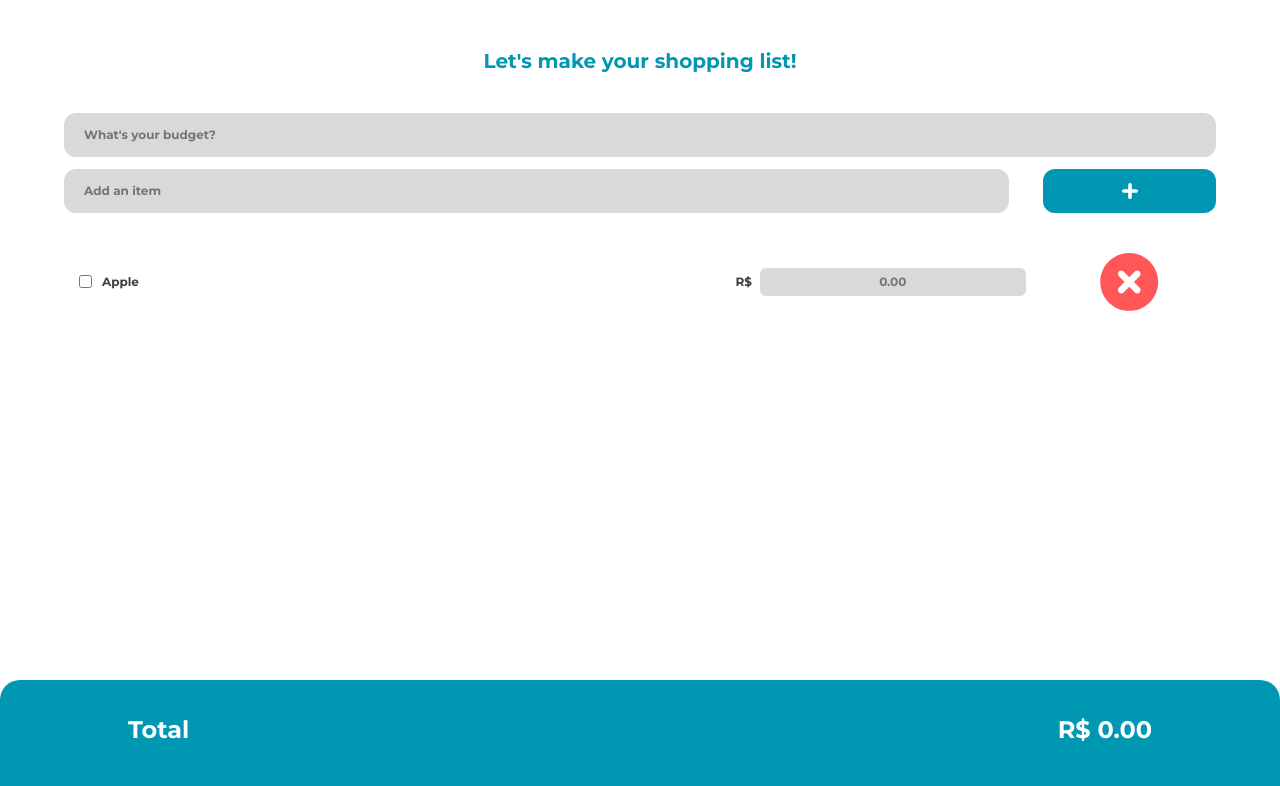
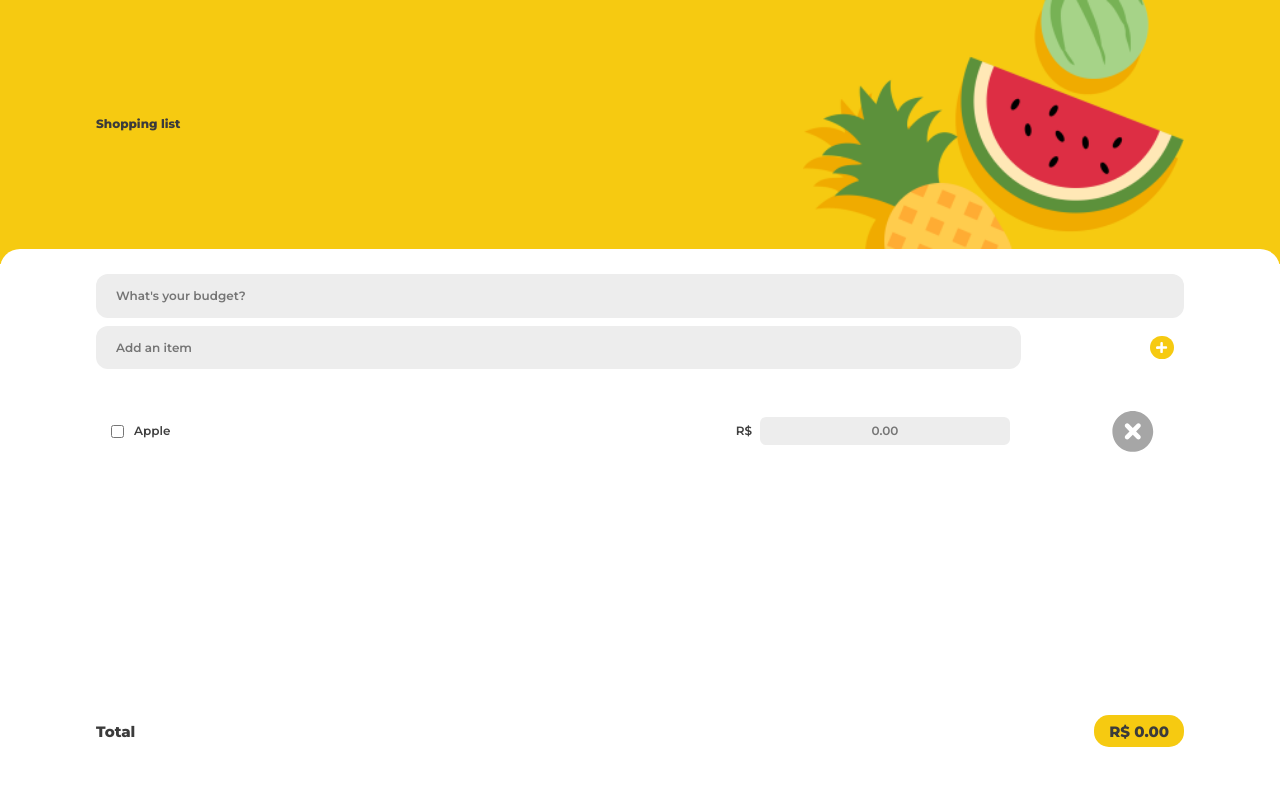
Before and after one commit to IamFisherman/shopping-list, a plain HTML site: page index.html in a window 1280 px wide. Drawn offline with Linux system fonts and the light colour scheme.

Commit message:
Design improved

```diff
--- a/index.html
+++ b/index.html
@@ -13,11 +13,16 @@
 <body>
 
     <header id="header">
-        <h1 id="mainTitle">Let's make your shopping list!</h1>
+        <div id="headerContainer">
+            <h1 id="mainTitle">Shopping list</h1>
+
+            <img id="imgHeader" src="images/fruits-header-small.png" alt="Fruits" width="300" loading="lazy">
+        </div>
     </header>
 
     <main id="main">
 
+        <div id="mainInputsDiv">
             <!-- budget input -->
             <input type="number" id="budget" placeholder="What's your budget?">
 
@@ -28,6 +33,9 @@
                     <svg class="plusIcon" version="1.1" xmlns="http://www.w3.org/2000/svg" xmlns:xlink="http://www.w3.org/1999/xlink" x="0px" y="0px" width="16" height="16" viewBox="0 0 122.875 122.648" enable-background="new 0 0 122.875 122.648" xml:space="preserve"><g><path fill="#fff" fill-rule="evenodd" clip-rule="evenodd" d="M108.993,47.079c7.683-0.059,13.898,6.12,13.882,13.805 c-0.018,7.683-6.26,13.959-13.942,14.019L75.24,75.138l-0.235,33.73c-0.063,7.619-6.338,13.789-14.014,13.78 c-7.678-0.01-13.848-6.197-13.785-13.818l0.233-33.497l-33.558,0.235C6.2,75.628-0.016,69.448,0,61.764 c0.018-7.683,6.261-13.959,13.943-14.018l33.692-0.236l0.236-33.73C47.935,6.161,54.209-0.009,61.885,0 c7.678,0.009,13.848,6.197,13.784,13.818l-0.233,33.497L108.993,47.079L108.993,47.079z"/></g></svg>
                 </button>
             </div>
+        </div>
+
+
 
         <!-- list of items -->
         <ul id="listItems">
@@ -45,7 +53,7 @@
                 </div>
 
                 <button class="deleteButton">
-                    <svg version="1.1" class="deleteIcon" xmlns="http://www.w3.org/2000/svg" xmlns:xlink="http://www.w3.org/1999/xlink" x="0px" y="0px" width="16" height="16" viewBox="0 0 122.879 122.879" enable-background="new 0 0 122.879 122.879" xml:space="preserve"><g><path fill-rule="evenodd" clip-rule="evenodd" fill="#ff5757" d="M61.44,0c33.933,0,61.439,27.507,61.439,61.439 s-27.506,61.439-61.439,61.439C27.507,122.879,0,95.372,0,61.439S27.507,0,61.44,0L61.44,0z M73.451,39.151 c2.75-2.793,7.221-2.805,9.986-0.027c2.764,2.776,2.775,7.292,0.027,10.083L71.4,61.445l12.076,12.249 c2.729,2.77,2.689,7.257-0.08,10.022c-2.773,2.765-7.23,2.758-9.955-0.013L61.446,71.54L49.428,83.728 c-2.75,2.793-7.22,2.805-9.986,0.027c-2.763-2.776-2.776-7.293-0.027-10.084L51.48,61.434L39.403,49.185 c-2.728-2.769-2.689-7.256,0.082-10.022c2.772-2.765,7.229-2.758,9.953,0.013l11.997,12.165L73.451,39.151L73.451,39.151z"/></g></svg>
+                    <svg version="1.1" class="deleteIcon" xmlns="http://www.w3.org/2000/svg" xmlns:xlink="http://www.w3.org/1999/xlink" x="0px" y="0px" width="16" height="16" viewBox="0 0 122.879 122.879" enable-background="new 0 0 122.879 122.879" xml:space="preserve"><g><path fill-rule="evenodd" clip-rule="evenodd" fill="#a6a6a6" d="M61.44,0c33.933,0,61.439,27.507,61.439,61.439 s-27.506,61.439-61.439,61.439C27.507,122.879,0,95.372,0,61.439S27.507,0,61.44,0L61.44,0z M73.451,39.151 c2.75-2.793,7.221-2.805,9.986-0.027c2.764,2.776,2.775,7.292,0.027,10.083L71.4,61.445l12.076,12.249 c2.729,2.77,2.689,7.257-0.08,10.022c-2.773,2.765-7.23,2.758-9.955-0.013L61.446,71.54L49.428,83.728 c-2.75,2.793-7.22,2.805-9.986,0.027c-2.763-2.776-2.776-7.293-0.027-10.084L51.48,61.434L39.403,49.185 c-2.728-2.769-2.689-7.256,0.082-10.022c2.772-2.765,7.229-2.758,9.953,0.013l11.997,12.165L73.451,39.151L73.451,39.151z"/></g></svg>
                 </button>
             </li>
         </ul>
@@ -56,7 +64,7 @@
     <div id="totalSavingDiv">
         <div id="totalDiv">
             <h1 id="totalTitle">Total</h1>
-            <h1 id="reais">R$ <span id="total">0.00</span></h1>
+            <span id="total">R$ 0.00</span>
         </div>
 
         <div id="savingTitle"><span id="saving"></span></div>
--- a/scripts/Storage.js
+++ b/scripts/Storage.js
@@ -1,6 +1,5 @@
 const budget = document.querySelector("#budget");
 const saving = document.querySelector("#saving");
-const totalSavingDiv = document.querySelector("#totalSavingDiv");
 
 const itemAdded = document.querySelector("#itemAdded");
 const button = document.querySelector("#itemAddButton");
@@ -126,7 +125,7 @@ function displayList(item)
     const path = document.createElementNS(SVG_NS, "path");
     path.setAttributeNS(null, "fill-rule", "evenodd");
     path.setAttributeNS(null, "clip-rule", "evenodd");
-    path.setAttributeNS(null, "fill", "#ff5757");
+    path.setAttributeNS(null, "fill", "#a6a6a6");
     path.setAttributeNS(null, "d", "M61.44,0c33.933,0,61.439,27.507,61.439,61.439 s-27.506,61.439-61.439,61.439C27.507,122.879,0,95.372,0,61.439S27.507,0,61.44,0L61.44,0z M73.451,39.151 c2.75-2.793,7.221-2.805,9.986-0.027c2.764,2.776,2.775,7.292,0.027,10.083L71.4,61.445l12.076,12.249 c2.729,2.77,2.689,7.257-0.08,10.022c-2.773,2.765-7.23,2.758-9.955-0.013L61.446,71.54L49.428,83.728 c-2.75,2.793-7.22,2.805-9.986,0.027c-2.763-2.776-2.776-7.293-0.027-10.084L51.48,61.434L39.403,49.185 c-2.728-2.769-2.689-7.256,0.082-10.022c2.772-2.765,7.229-2.758,9.953,0.013l11.997,12.165L73.451,39.151L73.451,39.151z");
 
     // check and item div
@@ -212,7 +211,7 @@ function calculatePrice() {
         }
     });
 
-    totalPriceElement.innerHTML = total.toFixed(2);
+    totalPriceElement.innerHTML = `R$ ${total.toFixed(2)}`;
 
     calculateSaving(total);
 
@@ -224,24 +223,30 @@ function calculateSaving(total) {
     // saving
     let moneySaved = parseFloat(budget.value) - total;
 
+    const totalPriceElement = document.querySelector("#total");
+
 
 
     if (budget.value != "") {
         if (total > parseFloat(budget.value)) {
-            totalSavingDiv.style.backgroundColor = "#ff5757";
+            totalPriceElement.style.backgroundColor = "#ff5757";
+            totalPriceElement.style.color = "#fff";
             saving.innerHTML = `Owing R$ ${moneySaved.toFixed(2)}`;
         }
         else if (total > parseFloat(budget.value) * 0.95) {
-            totalSavingDiv.style.backgroundColor = "#ff914d";
+            totalPriceElement.style.backgroundColor = "#ff914d";
+            totalPriceElement.style.color = "#fff";
             saving.innerHTML = `Saving R$ ${moneySaved.toFixed(2)}`;
         }
         else if (total < parseFloat(budget.value)) {
-            totalSavingDiv.style.backgroundColor = "#008444";
+            totalPriceElement.style.backgroundColor = "#008444";
+            totalPriceElement.style.color = "#fff";
             saving.innerHTML = `Saving R$ ${moneySaved.toFixed(2)}`;
         }
     }
     else if (budget.value == "") {
-        totalSavingDiv.style.backgroundColor = "#0097b2";
+        totalPriceElement.style.backgroundColor = "#f6ca11";
+        totalPriceElement.style.color = "#3b3b3b";
         saving.innerHTML = "";
     }
 
--- a/styles/base.css
+++ b/styles/base.css
@@ -7,7 +7,9 @@
 
 :root {
     --blue: #0097b2;
-    --gray: #d9d9d9;
+    --gray: #ededed;
+    --yellow: #f6ca11;
+    --dark-gray: #3b3b3b;
 }
 
 body {
@@ -15,28 +17,58 @@ body {
 
     position: relative;
     overscroll-behavior: contain; /* to avoid reload in moviles */
+
+
 }
 
 /* -------- H1 -------- */
 #header {
-    width: 50%;
-    margin: 50px auto 40px auto;
+
+    background-color: var(--yellow);
+    padding-bottom: 15px;
+}
+
+#headerContainer {
+    width: 85%;
+    margin: 0 auto 0 auto;
+
+    display: flex;
+    flex-direction: row;
+    justify-content: space-between;
+    align-items: center;
+
 }
 
 #mainTitle {
     text-align: center;
-    font-size: 20px;
-    color: var(--blue);
+    font-size: 12px;
+    color: var(--dark-gray);
+    font-weight: 800;
+}
+
+#imgHeader {
+    width: 35%;
 }
 
 /* -------- MAIN -------- */
 #main {
-    width: 90%;
+    width: 100%;
     margin: 0 auto;
 
     display: flex;
     flex-direction: column;
     justify-content: center;
+
+    padding-top: 25px;
+    border-radius: 20px 20px 0 0;
+    margin-top: -15px;
+    background-color: white;
+}
+
+/* main inputs (budget and items) */
+#mainInputsDiv {
+    width: 85%;
+    margin: 0 auto;
 }
 
 /* budget */
@@ -44,7 +76,7 @@ body {
     width: 100%;
     padding: 15px 20px;
     font-size: 12px;
-    font-weight: 700;
+    font-weight: 600;
     border-radius: 12px;
     border: none;
     background-color: var(--gray);
@@ -60,42 +92,50 @@ input::-webkit-inner-spin-button {
 /* add item input */
 #itemInputDiv {
     width: 100%;
-    margin-top: 12px;
+    margin-top: 8px;
 
     display: flex;
     flex-direction: row;
     justify-content: space-between;
+    align-items: center;
 }
 
 #itemAdded {
-    width: 82%;
+    width: 85%;
 
     padding: 15px 20px;
     font-size: 12px;
-    font-weight: 700;
+    font-weight: 600;
     border-radius: 12px;
     border: none;
     background-color: var(--gray);
 }
 /* add button */
 #itemAddButton {
-    width: 15%;
 
-    border-radius: 12px;
+    border-radius: 50px;
     border: none;
-    background-color: var(--blue);
+    background-color: var(--yellow);
 
     display: flex;
     align-items: center;
     justify-content: center;
+
+    margin-right: 10px;
+}
+
+.plusIcon {
+    margin: 5px .5px;
+    width: .7em;
+    height: .7em;
 }
 
 /* -------- LIST -------- */
 #listItems {
     list-style: none;
     padding: 0;
-    margin-top: 20px;
-    margin-bottom: 180px;
+    width: 85%;
+    margin: 20px auto 180px auto;
 }
 
 .item {
@@ -158,7 +198,6 @@ input::-webkit-inner-spin-button {
     display: flex;
     flex-direction: row;
     align-items: center;
-    margin-right: 6px;
 }
 
 .money {
@@ -177,7 +216,7 @@ input::-webkit-inner-spin-button {
 
 .itemP, .money, .price {
     font-size: 12px;
-    font-weight: 700;
+    font-weight: 600;
     color: rgb(63, 63, 63);
 }
 
@@ -187,13 +226,17 @@ input::-webkit-inner-spin-button {
     background-color: rgba(0, 0, 0, 0);
 
     display: flex;
-    justify-content: center;
+    justify-content: end;
     align-items: center;
+
+    padding-right: 0;
+    padding-left: 0;
+    margin-right: 10px;
 }
 
 .deleteIcon {
-    width: 60%;
-    height: 60%;
+    width: 50%;
+    height: 50%;
 }
 
 /* -------- TOTAL -------- */
@@ -201,19 +244,17 @@ input::-webkit-inner-spin-button {
 /* main div */
 #totalSavingDiv {
     width: 100%;
-    background-color: var(--blue);
+
     padding: 20px 0 40px 0;
     border-radius: 20px 20px 0 0;
 
     position: fixed;
     bottom: 0;
     z-index: 100;
-
-    /* box-shadow: 0 -10px 15px rgb(53, 53, 53); */
 }
 
 #totalDiv, #savingTitle {
-    width: 80%;
+    width: 85%;
     margin: 0 auto;
 }
 
@@ -221,14 +262,29 @@ input::-webkit-inner-spin-button {
     display: flex;
     flex-direction: row;
     justify-content: space-between;
+    align-items: center;
 
     font-size: 12px;
-    color: white;
+    color: var(--dark-gray);
+}
+
+#totalTitle, #total {
+    font-size: 15px;
+    font-weight: 800;
+}
+
+#total {
+    background-color: var(--yellow);
+    padding: .5em 1em;
+    border-radius: 1em;
 }
 
 #savingTitle {
     text-align: end;
-    color: white;
+    color: var(--dark-gray);
     font-size: 12px;
-    font-weight: 600;
+    font-weight: 800;
+
+    margin-top: 10px;
+    padding-right: 1em;
 }
```
Also changed, not shown: images/Images - Shopping List.png (added), images/fruits-header-small.png (added), images/fruits-header.png (added), images/shopping-list.png (added), images/wireframe/shopping-list-phone-view.png (deleted), images/wireframes/wireframe-shopping-list-with-items.png (added), images/wireframes/wireframe-shopping-list-without-items.png (added). Lines whose indentation alone changed are shown as unchanged.
